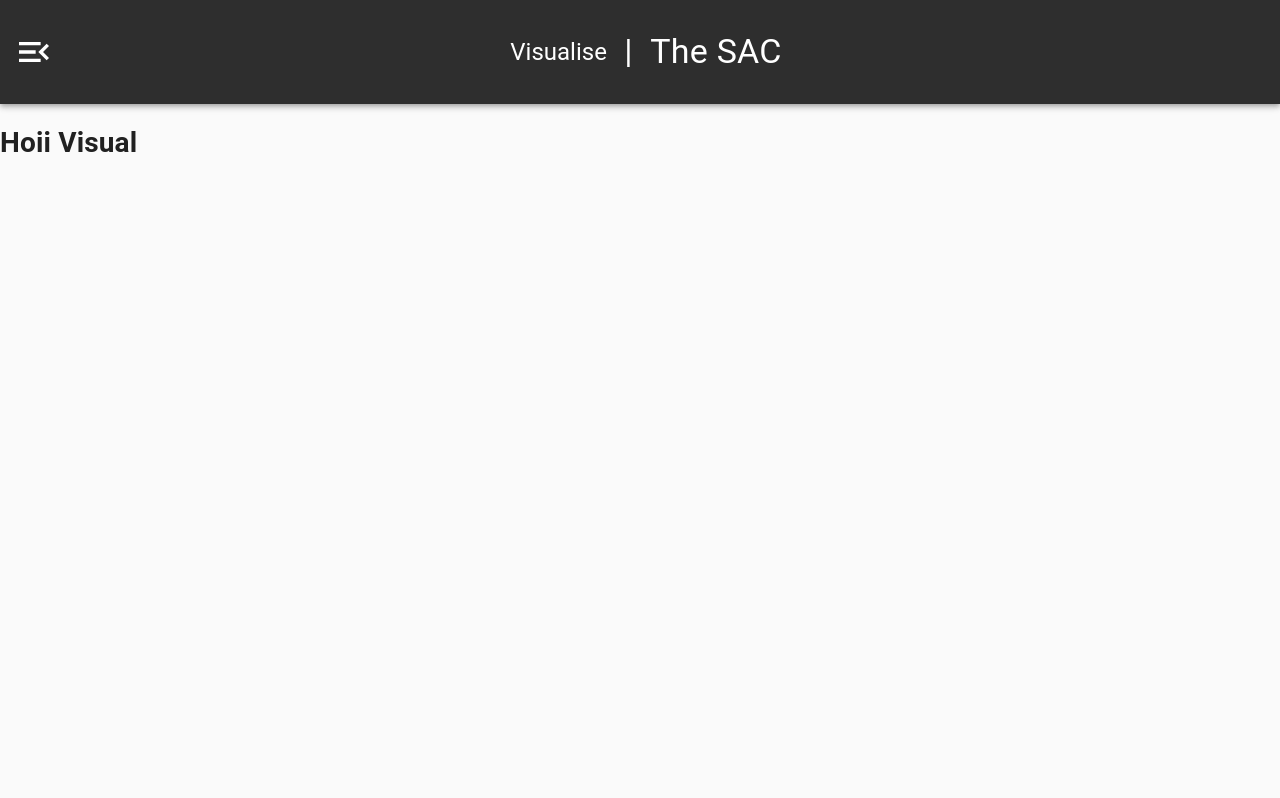
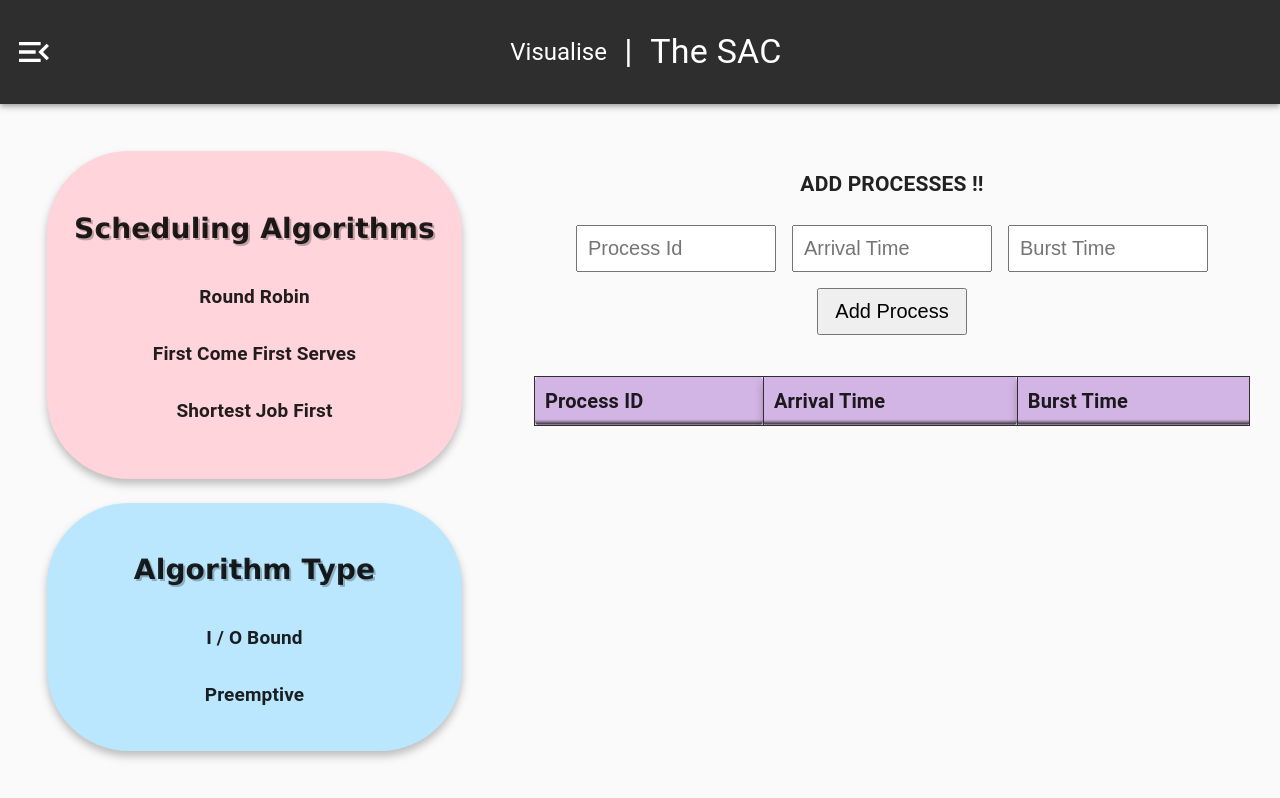
Before and after one commit to neha-soni-16/TheSAC, a React (Create React App) app: page /Visualise in a window 1280 px wide. Built offline with nearby package versions, Linux system fonts and the light colour scheme.

Commit message:
visualise dynamic table

```diff
--- /dev/null
+++ b/src/components/Table.js
@@ -0,0 +1,94 @@
+import React, { useState } from "react";
+import "../css/Table.css";
+
+const Table = (props) => {
+    const [addFormData, setAddFormData] = useState({
+        ProcessId: "",
+        ArrivalTime: "",
+        BurstTime: "",
+    });
+
+    const handleAddFormChange = (event) => {
+        event.preventDefault();
+        const fieldname = event.target.getAttribute("name");
+        const fieldValue = event.target.value;
+
+        const newFormData = { ...addFormData };
+        newFormData[fieldname] = fieldValue;
+
+        setAddFormData(newFormData);
+    };
+
+    const addFormSubmit = (event) => {
+        event.preventDefault();
+        const newData = {
+            ProcessId: addFormData.ProcessId,
+            ArrivalTime: addFormData.ArrivalTime,
+            BurstTime: addFormData.BurstTime,
+        };
+
+        const newFiles = [...props.processData, newData]; // copying ...(old contacts)
+        props.setProcessData(newFiles);
+        event.target.reset(); // clear input fields
+    };
+
+    return (
+        <div className="table">
+            <form onSubmit={addFormSubmit}>
+                <h2>Add Processes !!</h2>
+                <div className="formInput">
+                    <input
+                        type="number"
+                        min="0"
+                        name="ProcessId"
+                        required="required"
+                        placeholder="Process Id"
+                        onChange={handleAddFormChange}
+                    />
+                    <input
+                        type="number"
+                        min="0"
+                        name="ArrivalTime"
+                        required="required"
+                        placeholder="Arrival Time"
+                        onChange={handleAddFormChange}
+                    />
+                    <input
+                        type="number"
+                        min="0"
+                        name="BurstTime"
+                        required="required"
+                        placeholder="Burst Time"
+                        onChange={handleAddFormChange}
+                    />
+                </div>
+
+                <button type="submit">Add Process</button>
+            </form>
+
+            <div className="dataTableContainer">
+                <table>
+                    <thead>
+                        <tr>
+                            <th>Process ID</th>
+                            <th>Arrival Time</th>
+                            <th>Burst Time</th>
+                        </tr>
+                    </thead>
+
+                    <tbody>
+                        {props.processData.map((contact) => (
+                            <tr>
+                                <td>{contact.ProcessId}</td>
+                                <td>{contact.ArrivalTime}</td>
+                                <td>{contact.BurstTime}</td>
+                            </tr>
+                        ))}
+                    </tbody>
+                </table>
+            </div>
+        </div>
+    );
+};
+
+export default Table;
--- a/src/components/Visualise.js
+++ b/src/components/Visualise.js
@@ -1,9 +1,32 @@
-import React from "react";
+import React, { useState } from "react";
+import Table from "./Table";
+import "../css/Visualise.css";
 
 function Visualise() {
+    const data = [];
+    const [processData, setProcessData] = useState(data);
+
     return (
-        <div>
-            <h1> Hoii Visual </h1>
+        <div className="visualise">
+            <div className="infoContainer">
+                <div className="scheduleAlgoContainer">
+                    <h1>Scheduling Algorithms</h1>
+                    <h3>Round Robin</h3>
+                    <h3>First Come First Serves</h3>
+                    <h3>Shortest Job First</h3>
+                </div>
+                <div className="algoTypeContainer">
+                    <h1>Algorithm Type</h1>
+                    <h3>I / O Bound</h3>
+                    <h3>Preemptive</h3>
+                </div>
+            </div>
+            <div className="tableContainer">
+                <Table
+                    processData={processData}
+                    setProcessData={setProcessData}
+                />
+            </div>
         </div>
     );
 }
--- a/src/css/Menu.css
+++ b/src/css/Menu.css
@@ -1,3 +1,7 @@
+* {
+    box-sizing: border-box;
+}
+
 .headerListContainer {
     background-color: #efe7d3;
     padding-left: 22px;
@@ -5,12 +9,13 @@
     height: 190px;
     display: flex;
     align-items: center;
-    justify-content: space-around;
+    justify-content: center;
 }
 
 .headerListContainer .headerList {
     display: flex;
-    justify-content: space-around;
+    justify-content: center;
+    align-items: center;
     flex: 1;
 }
 
@@ -18,6 +23,8 @@
     justify-content: center;
     background-color: #fff;
     transition: all 0.8s ease;
+    padding: 2px;
+    margin: 0px;
 }
 
 .headerListContainer .headerList .headerListItem .noLink {
@@ -28,8 +35,13 @@
     padding: 50px;
 }
 
+.headerListContainer .headerList .headerListItem .noLink:hover {
+    cursor: pointer;
+}
+
 .headerListContainer .headerList .headerListItem:hover {
     background-color: #e9eaec;
     filter: drop-shadow(2px 2px 1px rgba(0, 0, 0, 0.25));
     transition: all 0.8s ease;
+    cursor: default;
 }
--- /dev/null
+++ b/src/css/Table.css
@@ -0,0 +1,76 @@
+.table {
+    display: flex;
+    flex-direction: column;
+    justify-content: space-around;
+    align-items: center;
+    width: 100%;
+}
+
+.table .dataTableContainer {
+    max-height: 44vh;
+    overflow-y: scroll;
+    overflow-x: scroll;
+    width: 100%;
+    flex: 1;
+    margin: 10px;
+    margin-top: 15px;
+}
+
+table {
+    border-collapse: collapse;
+    width: 100%;
+}
+
+th,
+td {
+    border: 1px solid #2e2e2e;
+    text-align: left;
+    padding: 10px;
+    font-size: 20px;
+}
+
+th {
+    background-color: #bbe7fe;
+    border-radius: 5px;
+    background: linear-gradient(#d3b5e5 90%, #2e2e2e);
+    box-shadow: 0px 5px 8px rgba(0, 0, 0, 0.25);
+}
+
+td {
+    background-color: #fff;
+}
+
+form {
+    display: flex;
+    flex-direction: column;
+    justify-content: center;
+    align-items: center;
+    width: 60%;
+    margin: 10px;
+    padding: 8px;
+}
+
+form h2 {
+    text-transform: uppercase;
+}
+
+form .formInput {
+    display: flex;
+    flex-direction: row;
+    justify-content: center;
+    align-items: center;
+}
+
+form input {
+    font-size: 20px;
+    margin: 8px;
+    padding: 10px;
+    width: 200px;
+}
+
+form button {
+    width: 150px;
+    padding: 10px;
+    margin: 8px;
+    font-size: 20px;
+}
--- /dev/null
+++ b/src/css/Visualise.css
@@ -0,0 +1,66 @@
+.visualise {
+    display: flex;
+    flex-direction: row;
+    justify-content: space-between;
+    align-items: flex-start;
+    padding: 10px;
+}
+
+.visualise .tableContainer {
+    padding: 20px;
+    width: 60%;
+}
+
+.visualise .infoContainer {
+    display: flex;
+    flex-direction: column;
+    padding: 25px;
+    justify-content: center;
+    align-items: flex-start;
+}
+
+.visualise .infoContainer .scheduleAlgoContainer {
+    width: 415px;
+    height: 41vh;
+    margin: 12px;
+    background: #ffd4db;
+    box-shadow: 0px 5px 8px rgba(0, 0, 0, 0.25);
+    border-radius: 81.7647px;
+    display: flex;
+    flex-direction: column;
+    justify-content: center;
+    align-items: center;
+}
+
+.visualise .infoContainer .algoTypeContainer {
+    width: 415px;
+    height: 31vh;
+    margin: 12px;
+    background: #bbe7fe;
+    box-shadow: 0px 5px 8px rgba(0, 0, 0, 0.25);
+    border-radius: 81.7647px;
+    display: flex;
+    flex-direction: column;
+    justify-content: center;
+    align-items: center;
+}
+
+.visualise .infoContainer h1 {
+    font-size: 28px;
+    font-weight: 400px;
+    font-family: "Lucida Sans", "Lucida Sans Regular", "Lucida Grande",
+        "Lucida Sans Unicode", Geneva, Verdana, sans-serif;
+    text-shadow: 2px 2px rgba(0, 0, 0, 0.25);
+}
+
+.visualise .infoContainer h3 {
+    font-size: 19px;
+    transition: all 0.2s ease;
+    line-height: 19px;
+}
+
+.visualise .infoContainer h3:hover {
+    cursor: pointer;
+    font-size: 23px;
+    transition: all 0.2s ease;
+}
```
